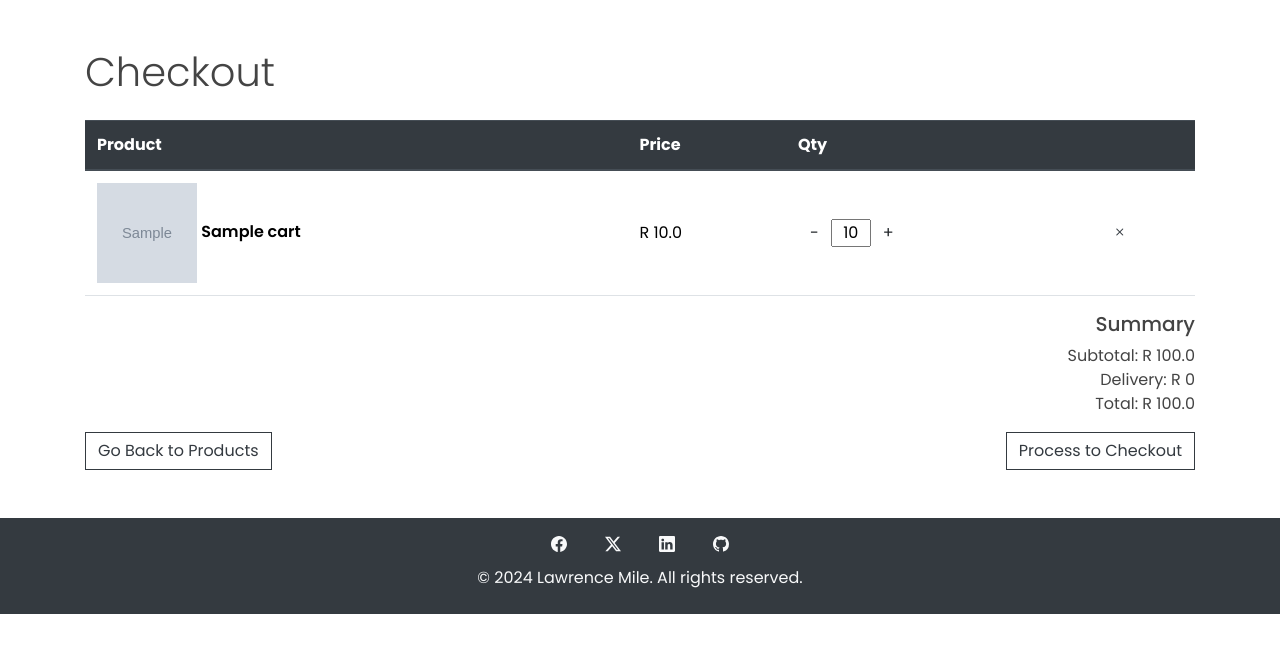
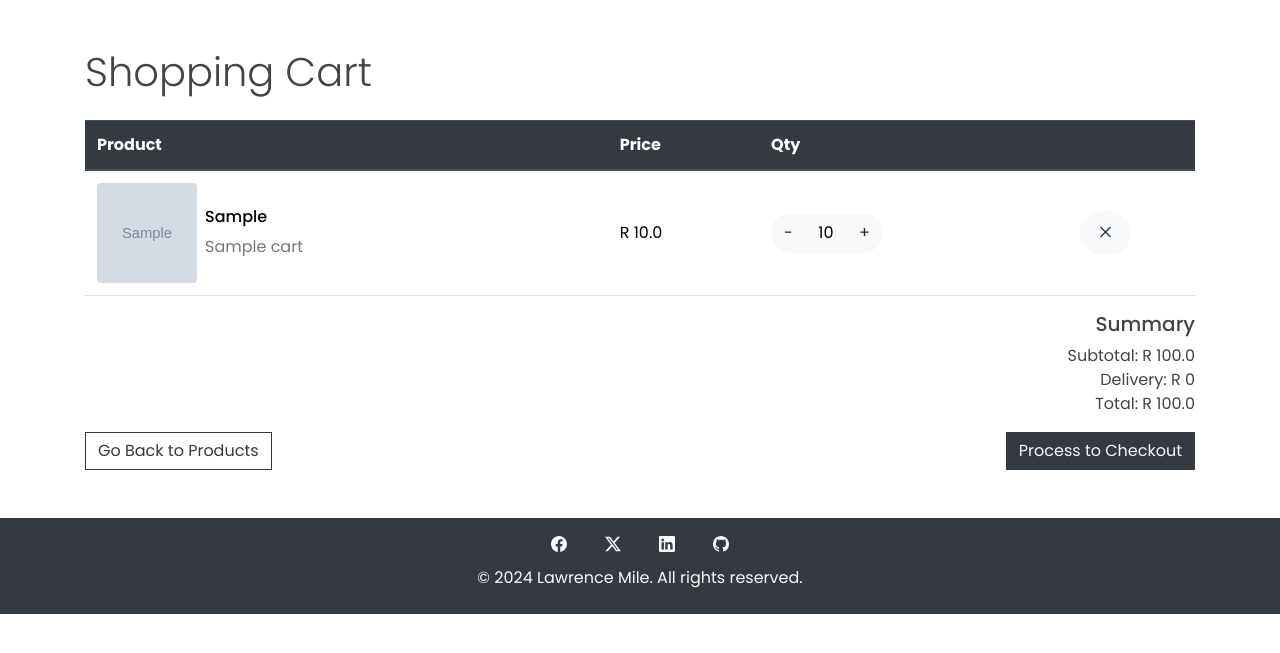
Before and after one commit to CreatorMarvel/E-commerce-Project, a Flask app: page /cart in a window 1280 px wide. Shown: the part 56-709 px from the top of the page. Run offline with Flask 3, Linux system fonts and the light colour scheme; tables that the repository leaves empty hold one stand-in row (values such as "Sample post"); grey boxes marked "Sample" are stand-in pictures; some libraries are stand-ins or nearby versions.

Commit message:
Updated the cart page

```diff
--- a/main.py
+++ b/main.py
@@ -142,28 +142,30 @@ def cart():
                            subtotal=round(calculate_total().get('subtotal'), 2))
 
 
-@app.route('/add-cart/<int:idx>', methods=['GET', 'POST'])
-def add_product_to_cart(idx):
-    product = db.session.execute(db.select(Cart).where(Cart.id == idx)).scalar()
+@app.route('/add-cart/<string:identifier>', methods=['GET', 'POST'])
+def add_product_to_cart(identifier):
+    """ Get the index of product on click and adds it to the cart dbs. Used title to identify """
+
+    product = db.session.execute(db.select(Cart).where(Cart.title == identifier)).scalar()
     if product:
-        product.quantity += 1
-        db.session.commit()
-        flash('Product  added to cart!')
-        return redirect(url_for('products'))
-
-    item = db.session.execute(db.select(Products).where(Products.id == idx)).scalar()
-    print(item.title)
-    if item:
         try:
-            new_item = Cart(title=item.title, image=item.image, quantity=1, price=item.price)
-            db.session.add(new_item)
+            product.quantity += 1
             db.session.commit()
-            flash('Product  added to cart!')
-            return redirect(url_for('products'))
         except Exception as e:
             return str(e)
+        else:
+            flash('Product added to cart!')
+            return redirect(url_for('products'))
+
+    item = db.session.execute(db.select(Products).where(Products.title == identifier)).scalar()
+    try:
+        new_item = Cart(title=item.title, image=item.image, quantity=1, price=item.price, brand=item.brand)
+        db.session.add(new_item)
+        db.session.commit()
+    except Exception as e:
+        return str(e)
     else:
-        flash('Product  doesnt exist!')
+        flash('Product added to cart!')
         return redirect(url_for('products'))
 
 
@@ -175,7 +177,8 @@ def page_not_found(e):
 
 @app.route('/delete-cart/<int:idx>')
 def delete_cart_item(idx):
-    print(idx)
+    """ Delete the item from the cart """
+
     product = db.session.execute(db.select(Cart).where(Cart.id == idx)).scalar()
     db.session.delete(product)
     db.session.commit()
@@ -183,16 +186,33 @@ def delete_cart_item(idx):
     return redirect(url_for('cart'))
 
 
+@app.route('/quantity/<int:idx>', methods=['POST'])
+def set_quantity(idx):
+    """ Set the quantity of item, from the input value """
+
+    product = db.session.execute(db.select(Cart).where(Cart.id == idx)).scalar()
+    if request.method == 'POST':
+        product.quantity = request.form.get('cart-item-input')
+        flash('Product  edited!')
+        db.session.commit()
+        return redirect(url_for('cart'))
+
+
 @app.route('/decrease-increase/<int:idx>/<string:action>')
 def change_quantity(idx, action):
+    """ Increases and decrease the quantity of the item in cart with button click """
     product = db.session.execute(db.select(Cart).where(Cart.id == idx)).scalar()
     if action == 'decrease':
         product.quantity -= 1
     else:
         product.quantity += 1
-    flash('Product  edited!')
-    db.session.commit()
-    return redirect(url_for('cart'))
+
+    if product.quantity < 1:
+        return redirect(url_for('delete_cart_item', idx=idx))
+    else:
+        flash('Product  edited!')
+        db.session.commit()
+        return redirect(url_for('cart'))
 
 
 @app.route('/send', methods=['POST'])
@@ -222,4 +242,4 @@ def send_email():
 if __name__ == '__main__':
     with app.app_context():
         db.create_all()
-    app.run()
+    app.run(debug=True)
--- a/models.py
+++ b/models.py
@@ -39,12 +39,14 @@ class Cart(db.Model):
     image: Mapped[str] = mapped_column(String)
     quantity: Mapped[int] = mapped_column(Integer)
     price: Mapped[float] = mapped_column(Float)
+    brand: Mapped[str] = mapped_column(String)
 
-    def __int__(self, title, image, quantity, price):
+    def __int__(self, title, image, quantity, price, brand):
         self.title = title
         self.image = image
         self.quantity = quantity
         self.price = price
+        self.brand = brand
 
     def __repr__(self):
         return f'<Item: {self.title}>'
--- a/static/style.css
+++ b/static/style.css
@@ -85,7 +85,7 @@ body {
 
 .small-image {
 	max-width: 100px;
-	height: 100px;
+	min-height: 100px;
 	object-fit: cover;
 	transition: all 0.3s;
 	cursor: pointer;
@@ -267,3 +267,27 @@ body {
 		width: 80%;
 	}
 }
+
+/* #################################################################### */
+/* Cart Section Styles */
+/* #################################################################### */
+.quantity {
+	a {
+		padding-top: 7px;
+		padding-bottom: 7px;
+
+		&:first-child {
+			border-top-left-radius: 20px;
+			border-bottom-left-radius: 20px;
+			border-top-right-radius: 0;
+			border-bottom-right-radius: 0;
+		}
+
+		&:last-child {
+			border-top-left-radius: 0;
+			border-bottom-left-radius: 0;
+			border-top-right-radius: 20px;
+			border-bottom-right-radius: 20px;
+		}
+	}
+}
--- a/templates/cart.html
+++ b/templates/cart.html
@@ -4,7 +4,7 @@
 <div class="container mt-5 mb-5">
 	<div class="row mb-3">
 		<div class="col-md-12">
-			<h2 class="display-6">Checkout</h2>
+			<h2 class="display-6">Shopping Cart</h2>
 		</div>
 	</div>
 	<div class="row">
@@ -22,34 +22,41 @@
 					{% for product in cart_items: %}
 						<tr>
 							<td>
-								<div class="item-info">
+								<div class="d-flex item-info gap-2">
 									<img
 										src="{{ product.image }}"
+										class="rounded"
 										alt="Item 1"
 										width="100"
 										height="100"
 										style="object-fit: cover"
 									/>
-									<span class="fw-semibold">{{ product.title }}</span>
+									<div class="d-flex flex-column justify-content-center">
+										<h6>{{ product.brand | title }}</h6>
+										<span style="color: #777;">{{ product.title }}</span>
+									</div>
 								</div>
 							</td>
 							<td class="align-middle">R {{ product.price }}</td>
 							<td class="align-middle">
 								<div class="quantity d-flex align-items-center">
 									<a
-										class="btn rounded-0 border-0"
+										class="btn bg-light"
 										href="{{ url_for('change_quantity', idx=product.id, action='decrease') }}"
 									>
 										-
 									</a>
-									<input
-										type="text"
-										value="{{product.quantity}}"
-										class="text-center"
-										style="width: 40px"
-									/>
+									<form method="post" action="{{ url_for('set_quantity', idx=product.id) }}" onsubmit="{{ url_for('set_quantity', idx=product.id)  }}">
+										<input
+											type="text"
+											name="cart-item-input"
+											value="{{product.quantity}}"
+											class="text-center border-0 py-2 bg-light"
+											style="width: 40px"
+										/>
+									</form>
 									<a
-										class="btn rounded-0 border-0"
+										class="btn bg-light"
 										href="{{ url_for('change_quantity', idx=product.id, action='increase') }}"
 									>
 										+
@@ -57,7 +64,7 @@
 								</div>
 							</td>
 							<td class="align-middle">
-								<a class="text-dark" href="{{ url_for('delete_cart_item', idx=product.id) }}">
+								<a style="font-size:24px;" class="d-flex justify-content-center align-items-center w-50 h-50 rounded-5 text-dark bg-light p-1" href="{{ url_for('delete_cart_item', idx=product.id) }}">
 									<i class="bi bi-x"></i>
 								</a>
 							</td>
@@ -82,7 +89,7 @@
 				>
 					Go Back to Products
 				</a>
-				<a class="btn btn-outline-dark rounded-0"> Process to Checkout </a>
+				<a class="btn btn-dark text-light rounded-0"> Process to Checkout </a>
 			</div>
 		</div>
 	</div>
--- a/templates/flashes.html
+++ b/templates/flashes.html
@@ -1,9 +1,9 @@
 {% with messages = get_flashed_messages() %}
 	{% if messages: %}
 		{% for msg in messages: %}
-		<div class="alert alert-danger alert-dismissible">
+		<div class="alert alert-danger alert-dismissible text-center">
 			<button type="button" class="close" data-dismiss="alert">&times;</button>
-			<strong>Alert!</strong> {{ msg }}.
+			<strong>Alert!</strong> {{ msg }}
 		</div>
 		{% endfor %}
 	{% endif %}
--- a/templates/index.html
+++ b/templates/index.html
@@ -25,6 +25,11 @@
 							class="small-image"
 							src="https://images.unsplash.com/photo-1473188588951-666fce8e7c68?q=80&w=2774&auto=format&fit=crop&ixlib=rb-4.0.3&ixid=M3wxMjA3fDB8MHxwaG90by1wYWdlfHx8fGVufDB8fHx8fA%3D%3D"
 							alt="Image 2"
+						/>
+						<img
+							class="small-image"
+							src="https://images.unsplash.com/photo-1473188588951-666fce8e7c68?q=80&w=2774&auto=format&fit=crop&ixlib=rb-4.0.3&ixid=M3wxMjA3fDB8MHxwaG90by1wYWdlfHx8fGVufDB8fHx8fA%3D%3D"
+							alt="Image 3"
 						/>
 						<img
 							class="small-image"
--- a/templates/products.html
+++ b/templates/products.html
@@ -88,7 +88,7 @@
 						</p>
 					</div>
 					<a
-						href="{{ url_for('add_product_to_cart', idx=product.id) }}"
+						href="{{ url_for('add_product_to_cart', identifier=product.title) }}"
 						class="btn align-self-start cart-btn btn-outline-dark btn-default"
 					>
 						<i class="bi bi-cart"></i> Add to cart
```
